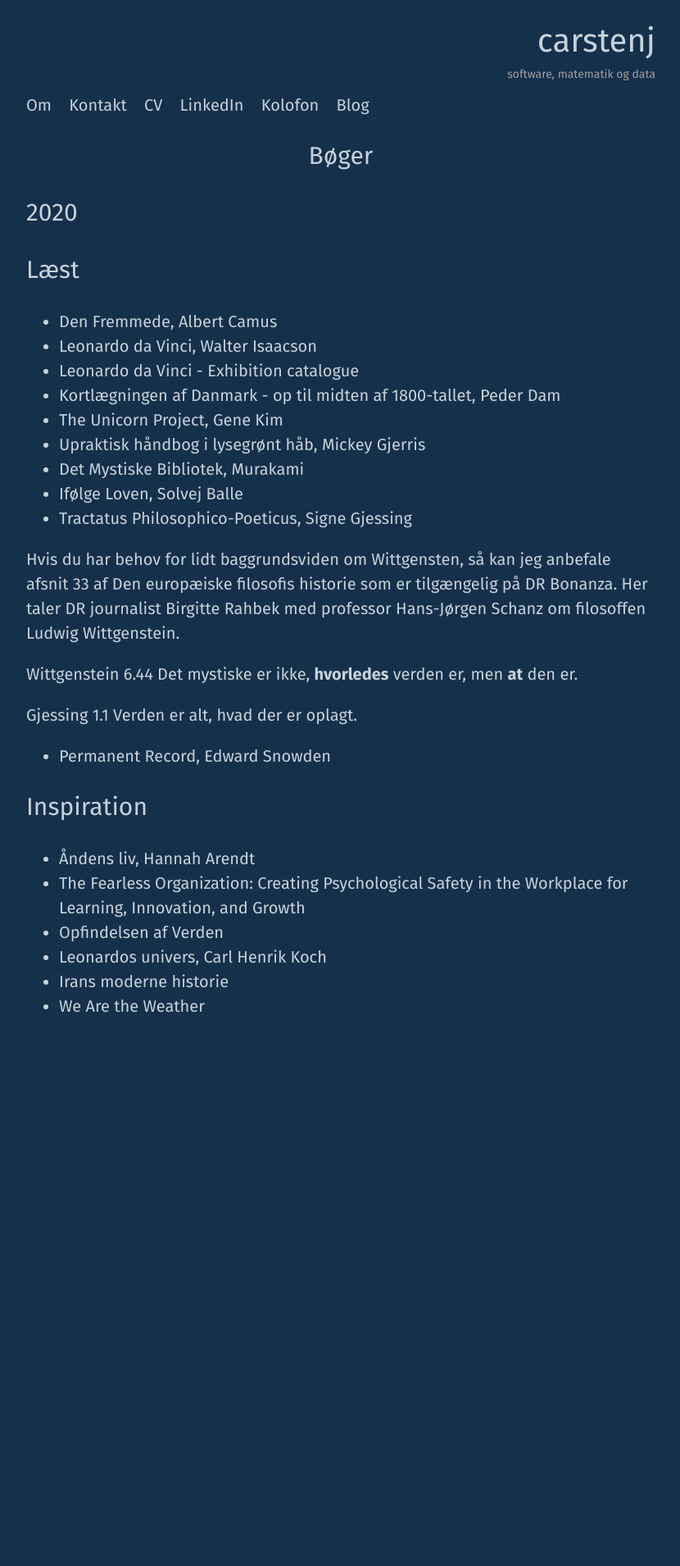
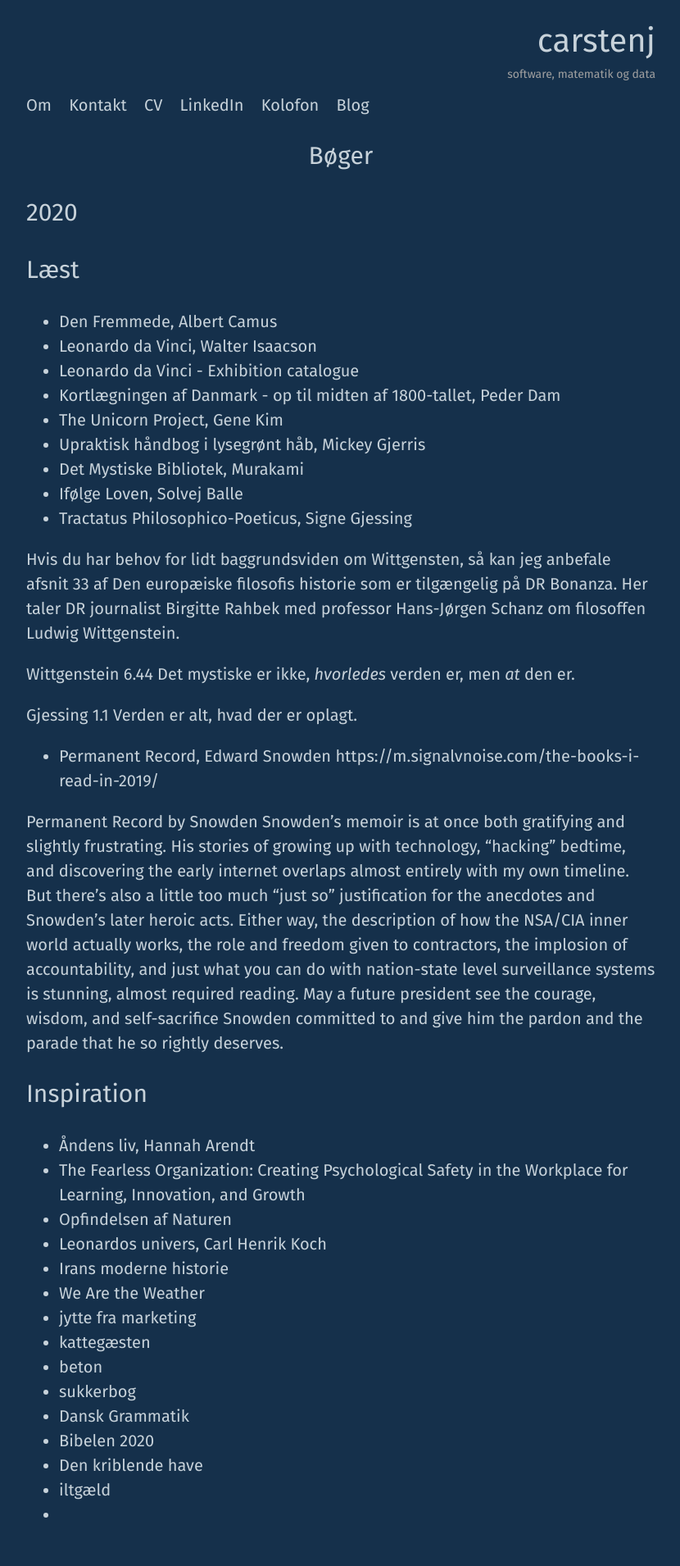
Before and after one commit to carsten-j/carsten-j.github.io, a Jekyll site: the page built from books.md, in a window 1280 px wide. Shown: the whole page at 82% size, without its empty margins (224-1054 px from the left). Built offline with Jekyll 4.4.1, drawn with Linux system fonts in a browser that asks for light colours; nearby versions of some CDN libraries; before the commit the page ends 1290 px from its top, so only the background shows below that.

Commit message:
Opdatering af bog afsnit

```diff
--- a/books.md
+++ b/books.md
@@ -21,19 +21,35 @@ permalink: /books/
 Hvis du har behov for lidt baggrundsviden om Wittgensten, så kan jeg anbefale afsnit 33 af Den europæiske filosofis historie som er tilgængelig på DR Bonanza. Her taler DR journalist Birgitte Rahbek med professor Hans-Jørgen Schanz om filosoffen Ludwig Wittgenstein.
 
 Wittgenstein
-6.44 Det mystiske er ikke, __hvorledes__ verden er, men __at__ den er.
+6.44 Det mystiske er ikke, _hvorledes_ verden er, men _at_ den er.
 
 Gjessing
 1.1 Verden er alt, hvad der er oplagt.
 
 
 * Permanent Record, Edward Snowden
+https://m.signalvnoise.com/the-books-i-read-in-2019/
+
+
+
+Permanent Record by Snowden
+Snowden’s memoir is at once both gratifying and slightly frustrating. His stories of growing up with technology, “hacking” bedtime, and discovering the early internet overlaps almost entirely with my own timeline. But there’s also a little too much “just so” justification for the anecdotes and Snowden’s later heroic acts. Either way, the description of how the NSA/CIA inner world actually works, the role and freedom given to contractors, the implosion of accountability, and just what you can do with nation-state level surveillance systems is stunning, almost required reading. May a future president see the courage, wisdom, and self-sacrifice Snowden committed to and give him the pardon and the parade that he so rightly deserves.
+
 
 ## Inspiration
 
 * Åndens liv, Hannah Arendt
 * The Fearless Organization: Creating Psychological Safety in the Workplace for Learning, Innovation, and Growth
-* Opfindelsen af Verden
+* Opfindelsen af Naturen
 * Leonardos univers, Carl Henrik Koch
 * Irans moderne historie
 * We Are the Weather
+* jytte fra marketing
+* kattegæsten
+* beton
+* sukkerbog
+* Dansk Grammatik
+* Bibelen 2020
+* Den kriblende have
+* iltgæld
+*
```
Also changed, not shown: _drafts/social.markdown (added, +22 -0 lines), 1 other file.
